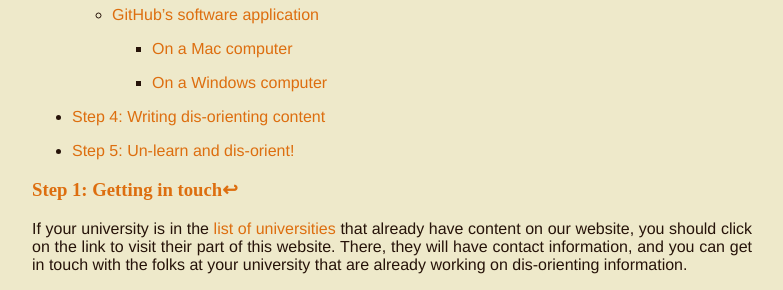
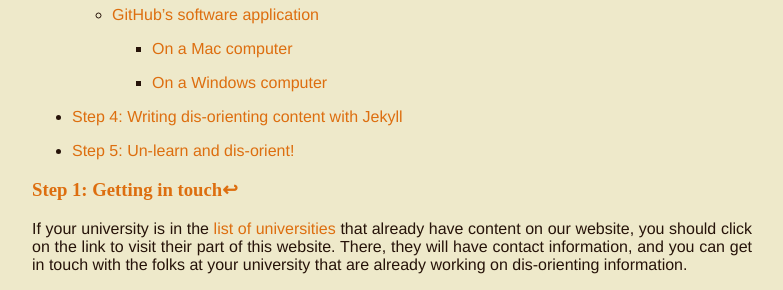
Before and after one commit to dis-orientation/dis-orientation.github.io, a Jekyll site: the page built from involved.md, in a window 1280 px wide and 900 px high, scrolled down 477 px. Shown: the part 152-442 px from the top of the window, without its empty margins (248-1031 px from the left). Built offline with Jekyll 4.4.1, drawn with Linux system fonts in a browser that asks for light colours; Markdown is read by kramdown in place of the engine named in the settings; some of the changed text lies outside the part shown.

Commit message:
changed section headings

```diff
--- a/involved.md
+++ b/involved.md
@@ -29,7 +29,7 @@
 
 		- <a href="#windows">On a Windows computer</a>
 
-- <a href="#step-4">Step 4: Writing dis-orienting content</a>
+- <a href="#step-4">Step 4: Writing dis-orienting content with Jekyll</a>
 
 - <a href="#step-5">Step 5: Un-learn and dis-orient!</a>
 
@@ -149,7 +149,7 @@
 
 - **Details coming soon**
 
-### <a id="step-4">Step 4: Writing dis-orienting content</a><a href="#toc">↩</a>
+### <a id="step-4">Step 4: Writing dis-orienting content with Jekyll</a><a href="#toc">↩</a>
 
 - **Details coming soon**
 
```
